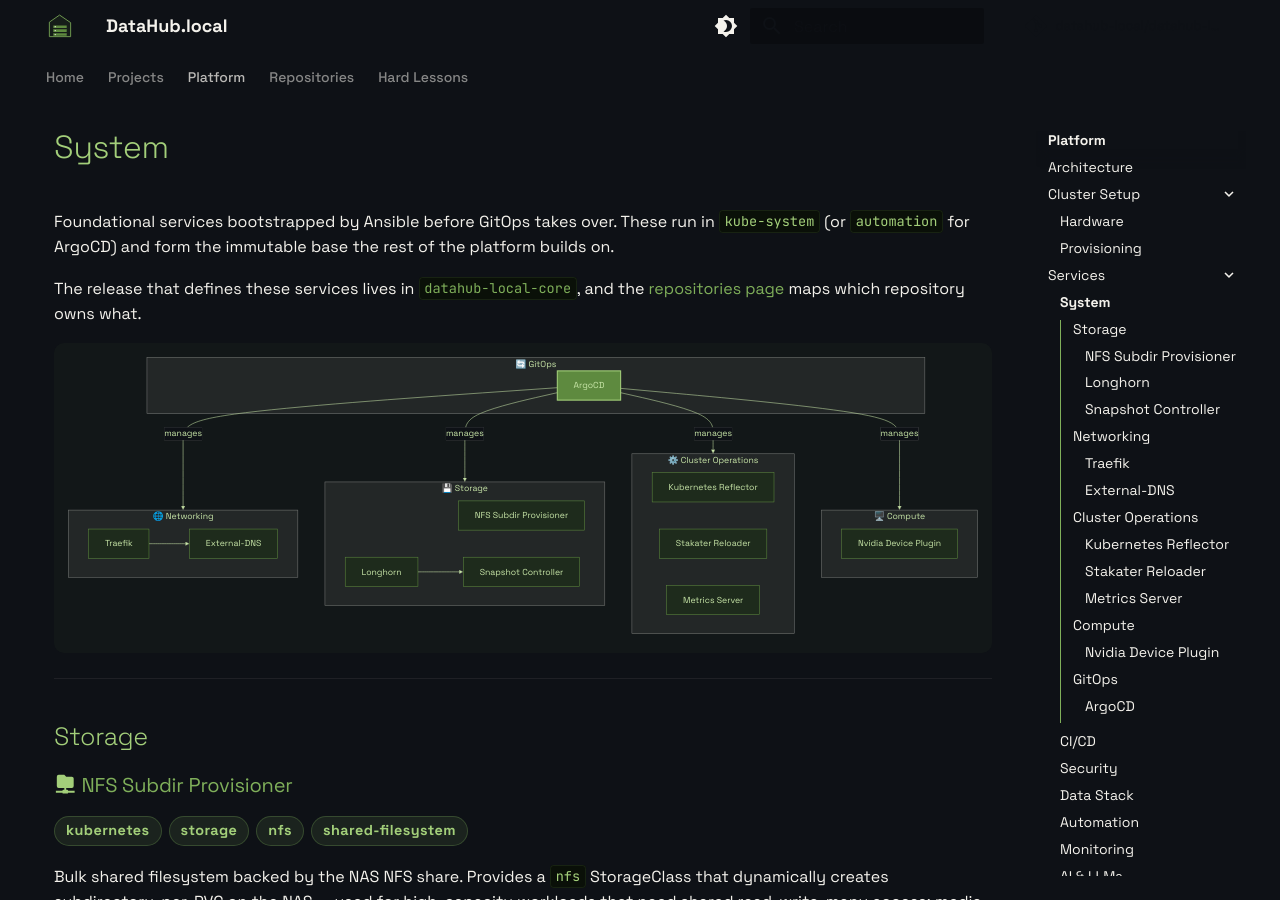
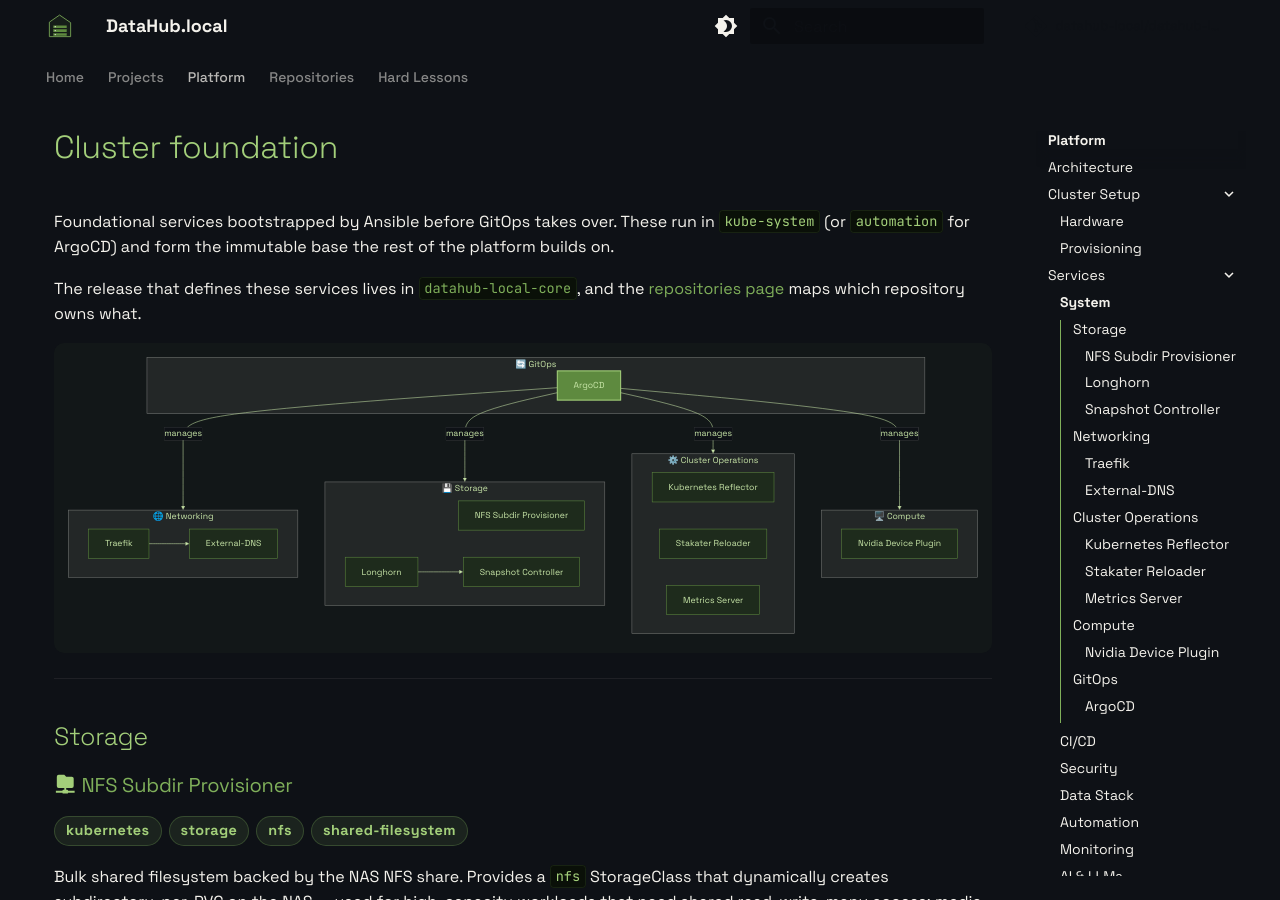
Before and after one commit to datahub-local/datahub-local, an MkDocs documentation site: the page built from docs/services/core.md, in a window 1280 px wide and 900 px high. Built offline with MkDocs 1.6.1 and Material for MkDocs 9.7.7, drawn with Linux system fonts in a browser that asks for light colours; comment, search, counter and statistics services are not loaded.

Commit message:
docs(services): retitle the core page as Cluster foundation (#124)
Co-authored-by: datahub-local-coder[bot] <5570821+datahub-local-coder[bot]@users.noreply.github.com>

```diff
--- a/docs/services/core.md
+++ b/docs/services/core.md
@@ -1,4 +1,4 @@
-# System
+# Cluster foundation
 
 Foundational services bootstrapped by Ansible before GitOps takes over. These run in `kube-system` (or `automation` for ArgoCD) and form the immutable base the rest of the platform builds on.
 
```
